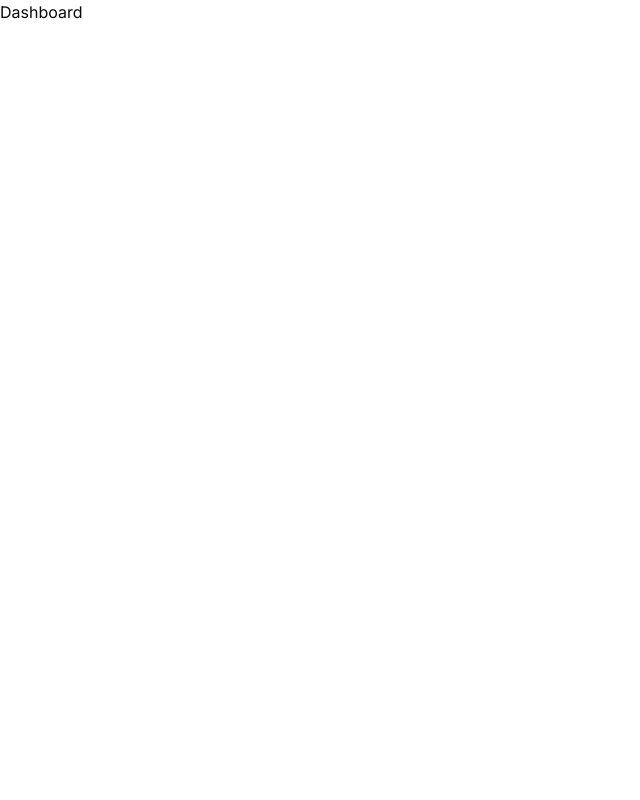
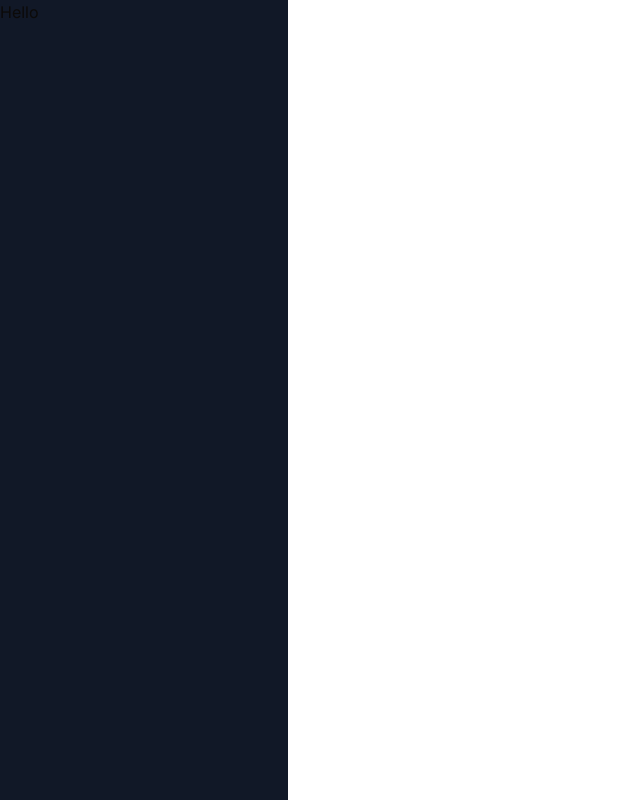
Before and after one commit to mnosov622/GeeriusAI, a Next.js app: page /dashboard in a window 1280 px wide. Shown: the whole page, without its empty margins (0-640 px from the left). Built offline with nearby package versions, Linux system fonts and the light colour scheme.

Commit message:
sidebar update

```diff
--- a/app/(dashboard)/(routes)/dashboard/page.tsx
+++ b/app/(dashboard)/(routes)/dashboard/page.tsx
@@ -1,10 +1,7 @@
-import { UserButton } from '@clerk/nextjs';
-
 export default function Dashboard() {
 	return (
 		<div>
-			<h1>Dashboard</h1>
-			<UserButton afterSignOutUrl="/" />
+			<h1>Dashboard page</h1>
 		</div>
 	);
 }
--- /dev/null
+++ b/app/(dashboard)/layout.tsx
@@ -0,0 +1,14 @@
+import NavBar from '@/components/navbar';
+
+export default function DashboardLayout({ children }: { children: React.ReactNode }) {
+	return (
+		<div className="h-full relative">
+			<div className="hidden h-full md:flex md:w-72 md:flex-col md:fixed md:inset-y-0 z-[80] bg-gray-900">
+				<div>Hello</div>
+			</div>
+			<main className="md:pl-72">
+				<NavBar />
+			</main>
+		</div>
+	);
+}
--- /dev/null
+++ b/components/navbar.tsx
@@ -0,0 +1,20 @@
+import { UserButton } from '@clerk/nextjs';
+import { Menu } from 'lucide-react';
+import { Button } from './ui/button';
+
+export default function NavBar() {
+	return (
+		<div className="flex items-center p-4">
+			<Button
+				variant="ghost"
+				size="icon"
+				className="md:hidden"
+			>
+				<Menu />
+			</Button>
+			<div className="flex w-full justify-end">
+				<UserButton afterSignOutUrl="/" />
+			</div>
+		</div>
+	);
+}
```
